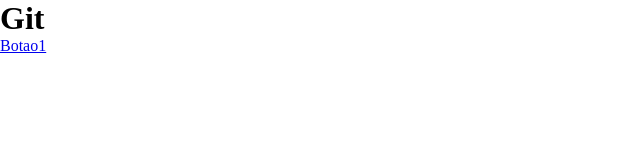
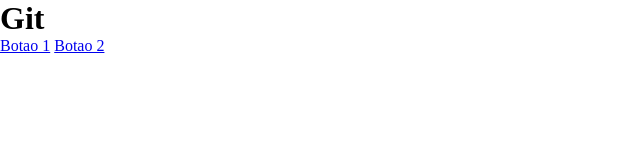
Before and after one commit to Gustavo-oficial/Aula8, a plain HTML site: page index.html in a window 1280 px wide. Shown: the full height of the page, 0-640 px from the left. Drawn offline with Linux system fonts and the light colour scheme.

Commit message:
botao2 criado

```diff
--- a/index.html
+++ b/index.html
@@ -12,7 +12,8 @@
            <h1>Git</h1>
        </header>
 
-       <a href="#">Botao1</a>
+       <a href="#">Botao 1</a>
+       <a href="#">Botao 2</a>
 
 </body>
 </html>
```
